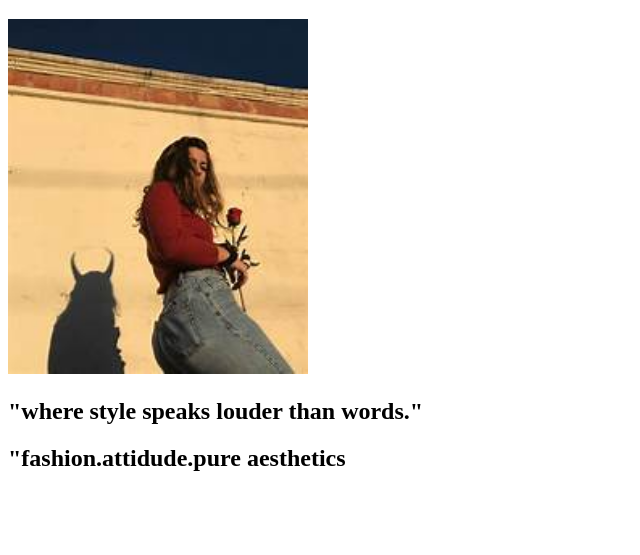
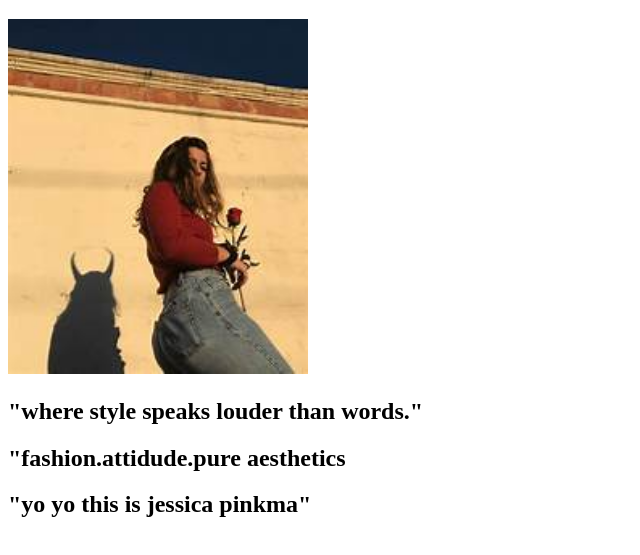
Before and after one commit to soundharajan7401-create/vs-code-work.com, a plain HTML site: page index.html in a window 1280 px wide. Shown: the part 61-616 px from the top of the page, without its empty margins (0-640 px from the left). Drawn offline with Linux system fonts and the light colour scheme.

Commit message:
added paragrah

```diff
--- a/index.html
+++ b/index.html
@@ -10,5 +10,6 @@
     <img width="300xp" src="profile 1.jpg" alt="">
 <h2>"where style speaks louder than words."</h2>
 <h2>"fashion.attidude.pure aesthetics</h2>
+<h2>"yo yo this is jessica pinkma"</h2>
 </body>
 </html>
```
